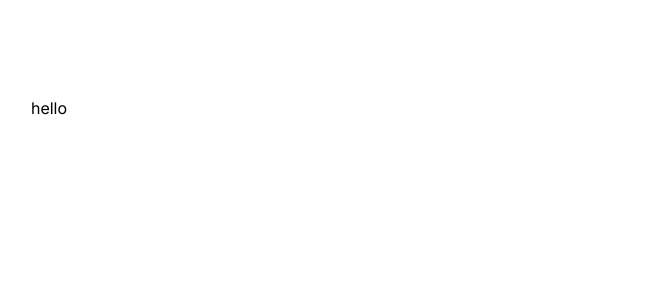
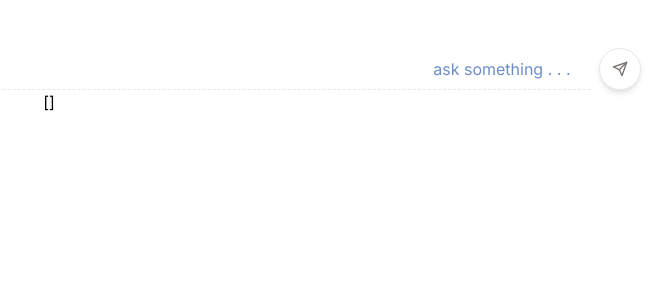
Before and after one commit to dmitridrozdov/gemini-stream, a Next.js app: page / in a window 1280 px wide. Shown: the top 300 px of the page, without its empty margins (591-1263 px from the left). Built offline with nearby package versions, Linux system fonts and the light colour scheme.

Commit message:
Update page.tsx

```diff
--- a/app/page.tsx
+++ b/app/page.tsx
@@ -1,9 +1,89 @@
+"use client";
+import { useChat } from "ai/react";
+import { Bot, Loader, Loader2, Send, User2 } from "lucide-react";
 import Image from "next/image";
+// import Markdown from "./component/markdown";
 
 export default function Home() {
+  const { messages, input, handleInputChange, handleSubmit, isLoading, stop } =
+    useChat({
+      api: "api/genai",
+    });
   return (
-    <main className="flex min-h-screen flex-col items-center justify-between p-24">
-      hello
+    <main className="flex min-h-screen flex-col items-center p-12">
+      {/* form element */}
+      {RenderForm()}
+      {/* rendering messages */}
+      {JSON.stringify(messages)}
+      {/* {RenderMessages()} */}
     </main>
   );
+
+  // inner render functions
+  function RenderForm() {
+    return (
+      <form
+        onSubmit={(event) => {
+          event.preventDefault();
+          handleSubmit(event, {
+            data: {
+              prompt: input,
+            },
+          });
+        }}
+        className="w-full flex flex-row gap-2 items-center h-full"
+      >
+        <input
+          type="text"
+          placeholder={isLoading ? "Generating . . ." : "ask something . . . "}
+          value={input}
+          disabled={isLoading}
+          onChange={handleInputChange}
+          className="border-b border-dashed outline-none w-full px-4 py-2 text-[#0842A0] placeholder:text-[#0842A099] text-right focus:placeholder-transparent disabled:bg-transparent"
+        />
+        <button
+          type="submit"
+          className="rounded-full shadow-md border flex flex-row"
+        >
+          {isLoading ? (
+            <Loader2
+              onClick={stop}
+              className="p-3 h-10 w-10 stroke-stone-500 animate-spin"
+            />
+          ) : (
+            <Send className="p-3 h-10 w-10 stroke-stone-500" />
+          )}
+        </button>
+      </form>
+    );
+  }
+
+  // function RenderMessages() {
+  //   return (
+  //     <div id="chatbox" className="flex flex-col-reverse w-full text-left mt-4 gap-4 whitespace-pre-wrap">
+  //       {messages.map((m, index) => {
+  //         return (
+  //           <div
+  //             className={`p-4 shadow-md rounded-md ml-10 relative ${
+  //               m.role === "user" ? "bg-stone-300" : ""
+  //             }`}
+  //           >
+  //             <Markdown text={m.content} />
+  //             {m.role === "user" ? (
+  //               <User2 className="absolute top-2 -left-10 border rounded-full p-1 shadow-lg" />
+  //             ) : (
+  //               <Bot
+  //                 className={`absolute top-2 -left-10 border rounded-full p-1 shadow-lg stroke-[#0842A0] ${
+  //                   isLoading && index === messages.length - 1
+  //                     ? "animate-bounce"
+  //                     : ""
+  //                 }`}
+  //               />
+  //             )}
+  //           </div>
+  //         );
+  //       })}
+  //     </div>
+  //   );
+  // }
 }
```
